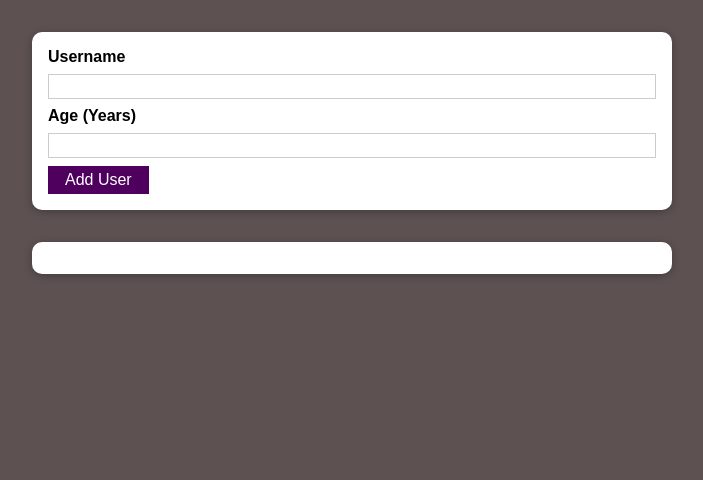
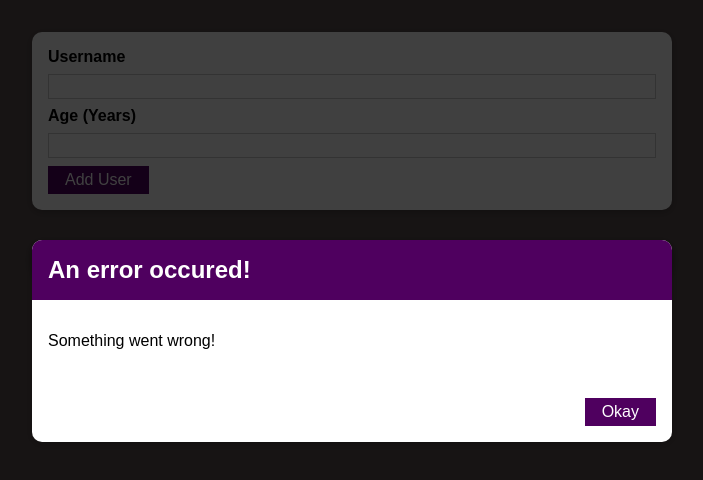
Before and after one commit to Juliendrm/user-app, a React (Create React App) app: page / in a window 1280 px wide. Shown: the top 480 px of the page, without its empty margins (288-991 px from the left). Built offline with nearby package versions, Linux system fonts and the light colour scheme.

Commit message:
created errormodal component

```diff
--- /dev/null
+++ b/src/components/UI/ErrorModal.js
@@ -0,0 +1,26 @@
+import React from "react";
+
+import styles from "./ErrorModal.module.css";
+import Card from "./Card";
+import Button from "./Button";
+
+const ErrorModal = (props) => {
+  return (
+    <div>
+      <div className={styles.backdrop} />
+      <Card className={styles.modal}>
+        <header className={styles.header}>
+          <h2>{props.title}</h2>
+        </header>
+        <div className={styles.content}>
+          <p>{props.message}</p>
+        </div>
+        <footer className={styles.actions}>
+          <Button>Okay</Button>
+        </footer>
+      </Card>
+    </div>
+  );
+};
+
+export default ErrorModal;
--- /dev/null
+++ b/src/components/UI/ErrorModal.module.css
@@ -0,0 +1,45 @@
+.backdrop {
+  position: fixed;
+  top: 0;
+  left: 0;
+  width: 100%;
+  height: 100vh;
+  z-index: 10;
+  background: rgba(0, 0, 0, 0.75);
+}
+
+.modal {
+  position: fixed;
+  top: 30vh;
+  left: 10%;
+  width: 80%;
+  z-index: 100;
+  overflow: hidden;
+}
+
+.header {
+  background: #4f005f;
+  padding: 1rem;
+}
+
+.header h2 {
+  margin: 0;
+  color: white;
+}
+
+.content {
+  padding: 1rem;
+}
+
+.actions {
+  padding: 1rem;
+  display: flex;
+  justify-content: flex-end;
+}
+
+@media (min-width: 768px) {
+  .modal {
+    left: calc(50% - 20rem);
+    width: 40rem;
+  }
+}
--- a/src/components/Users/AddUsers.js
+++ b/src/components/Users/AddUsers.js
@@ -1,7 +1,9 @@
 import React, { useState } from "react";
+
 import Card from "../UI/Card";
 import styles from "./AddUser.module.css";
 import Button from "../UI/Button";
+import ErrorModal from "../UI/ErrorModal";
 
 const AddUser = (props) => {
   const [enteredUsername, setEnteredUsername] = useState("");
@@ -31,6 +33,8 @@ const AddUser = (props) => {
   };
 
   return (
+    <div>
+      <ErrorModal title="An error occured!" message="Something went wrong!" />
       <Card className={styles.input}>
         <form onSubmit={addUserHandler}>
           <label htmlFor="username">Username</label>
@@ -50,6 +54,7 @@ const AddUser = (props) => {
           <Button type="submit">Add User</Button>
         </form>
       </Card>
+    </div>
   );
 };
 
```
Lines whose indentation alone changed are shown as unchanged.
